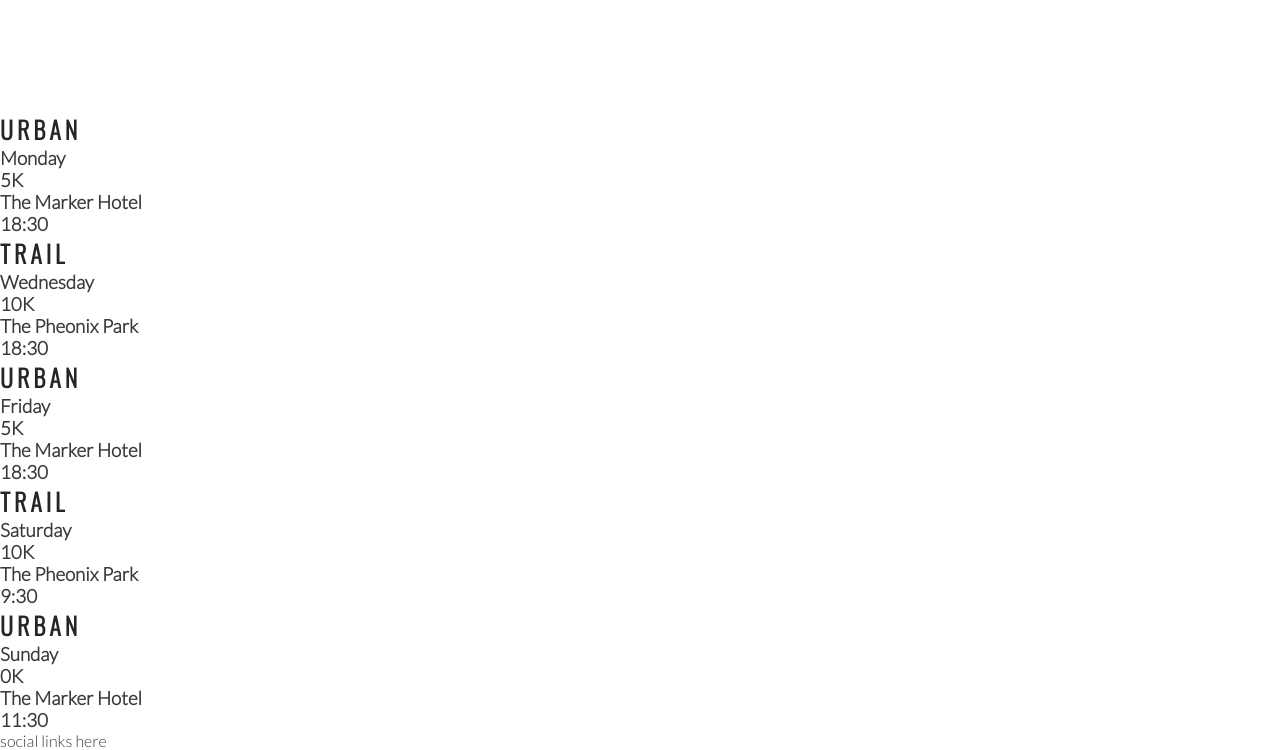
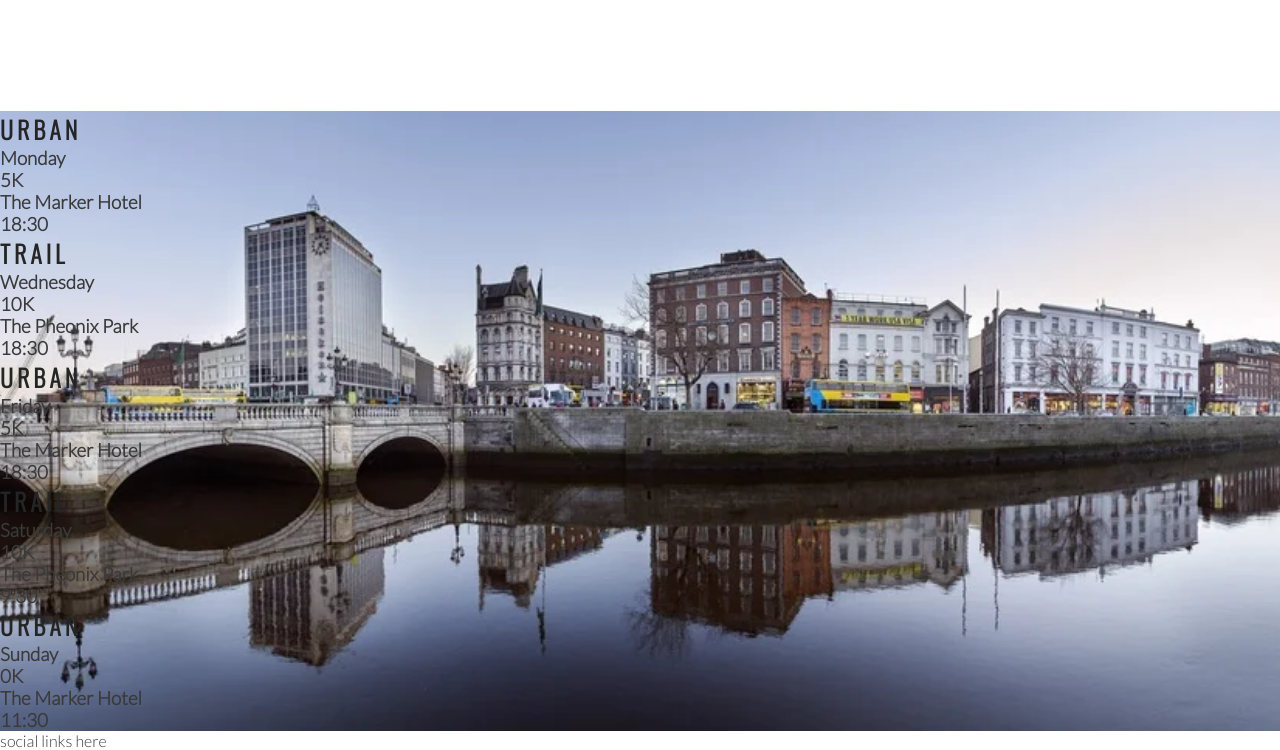
Before and after one commit to mikakallberg/love-running-walkthrough-project, a plain HTML site: page index.html in a window 1280 px wide. Shown: the part 1184-1934 px from the top of the page. Drawn offline with nearby package versions, Linux system fonts and the light colour scheme.

Commit message:
Add background image to times section

```diff
--- a/assets/css/style.css
+++ b/assets/css/style.css
@@ -180,3 +180,13 @@
     border-radius: 50%;
 
 }
+/* event times*/
+#times{
+    background-image: url(../images/dublin-city.webp);
+    background-repeat: none;
+    background-size: cover;
+    background-position: center;
+    width: 100%;
+    overflow: hidden;
+
+}
--- a/index.html
+++ b/index.html
@@ -72,7 +72,7 @@
         </div>
 
     </section>
-    <section>
+    <section id="times">
         <div>
             <h2>Urban</h2>
             <h3>Monday</h3>
```
Also changed, not shown: assets/images/dublin-city.webp (added).
